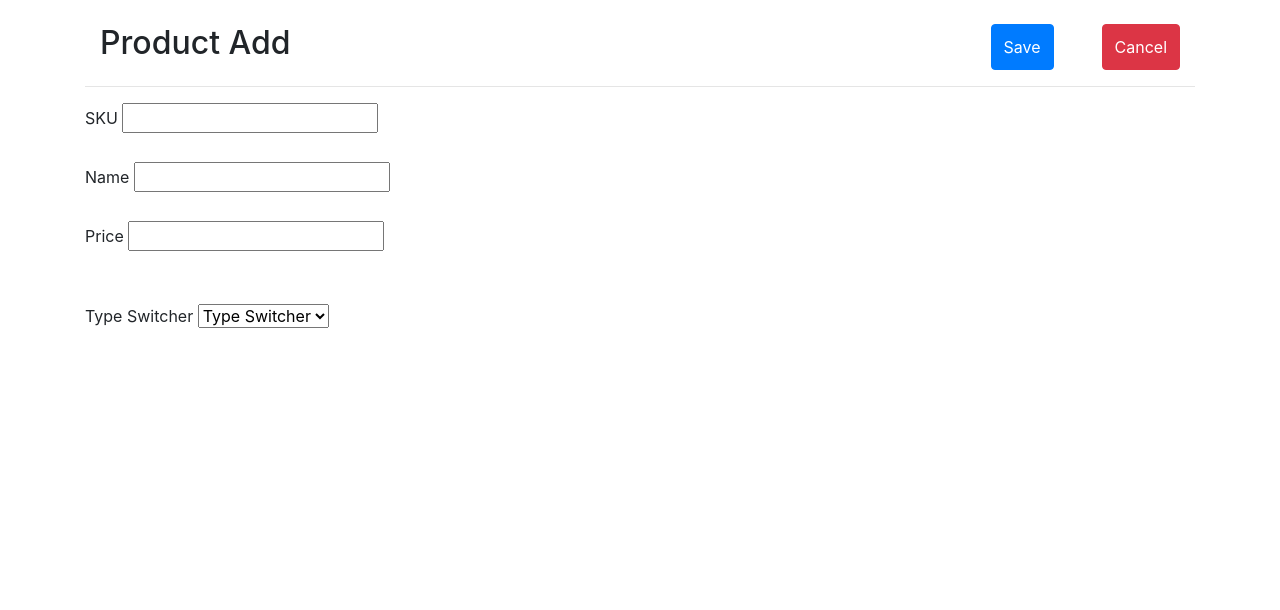
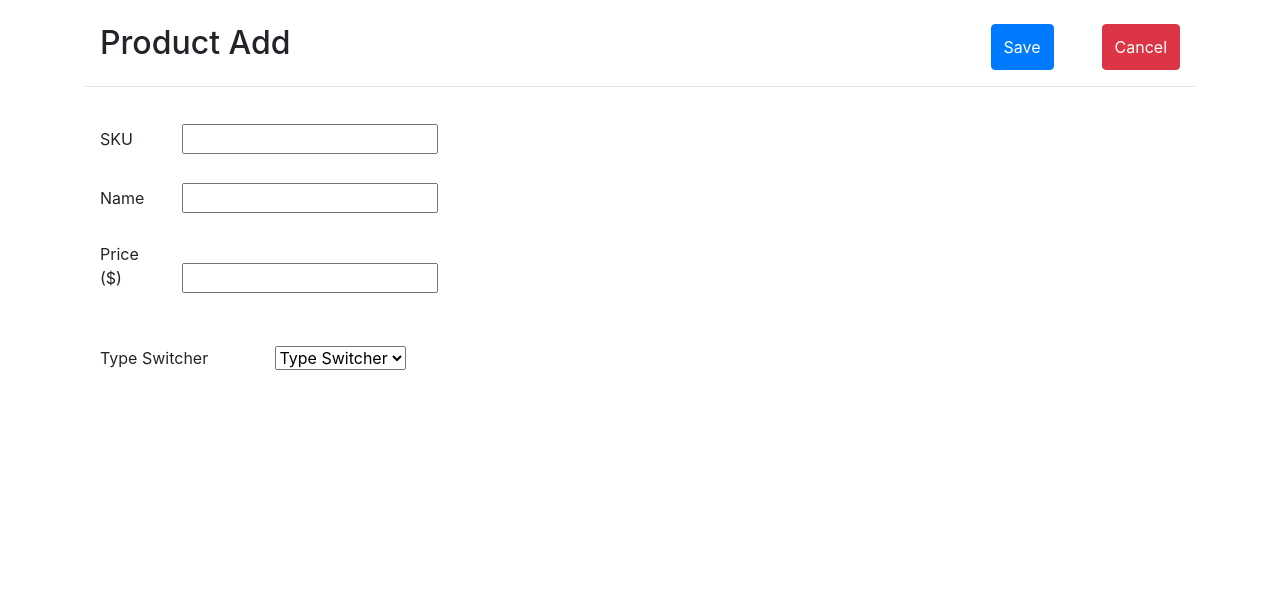
Before and after one commit to ravihidayat/junior-coding-test, a PHP site: page /addproduct in a window 1280 px wide. Shown: the top 610 px of the page. Run offline with PHP 8.4, Linux system fonts and the light colour scheme.

Commit message:
Minor fixes for addProduct.php

```diff
--- a/app/views/product/addProduct.php
+++ b/app/views/product/addProduct.php
@@ -29,16 +29,16 @@
     <section id="body">
         <div class="container">
             <form action="" method="post" id="product_form">
-                <label for="sku">SKU</label>
+                <label class="col-md-1 mt-4" for="sku">SKU</label>
                 <input type="text" name="sku" id="sku"><br><br>
 
-                <label for="name">Name</label>
+                <label class="col-md-1" for="name">Name</label>
                 <input type="text" name="name" id="name"><br><br>
 
-                <label for="price">Price</label>
+                <label class="col-md-1" for="price">Price ($)</label>
                 <input type="number" name="price" id="price"><br><br><br>
 
-                <label for="switcher">Type Switcher</label>
+                <label class="col-md-2" for="switcher">Type Switcher</label>
                 <select name="switcher" id="productType">
                     <option value="">Type Switcher</option>
                     <option value="DVD" id="DVD">DVD</option>
```
